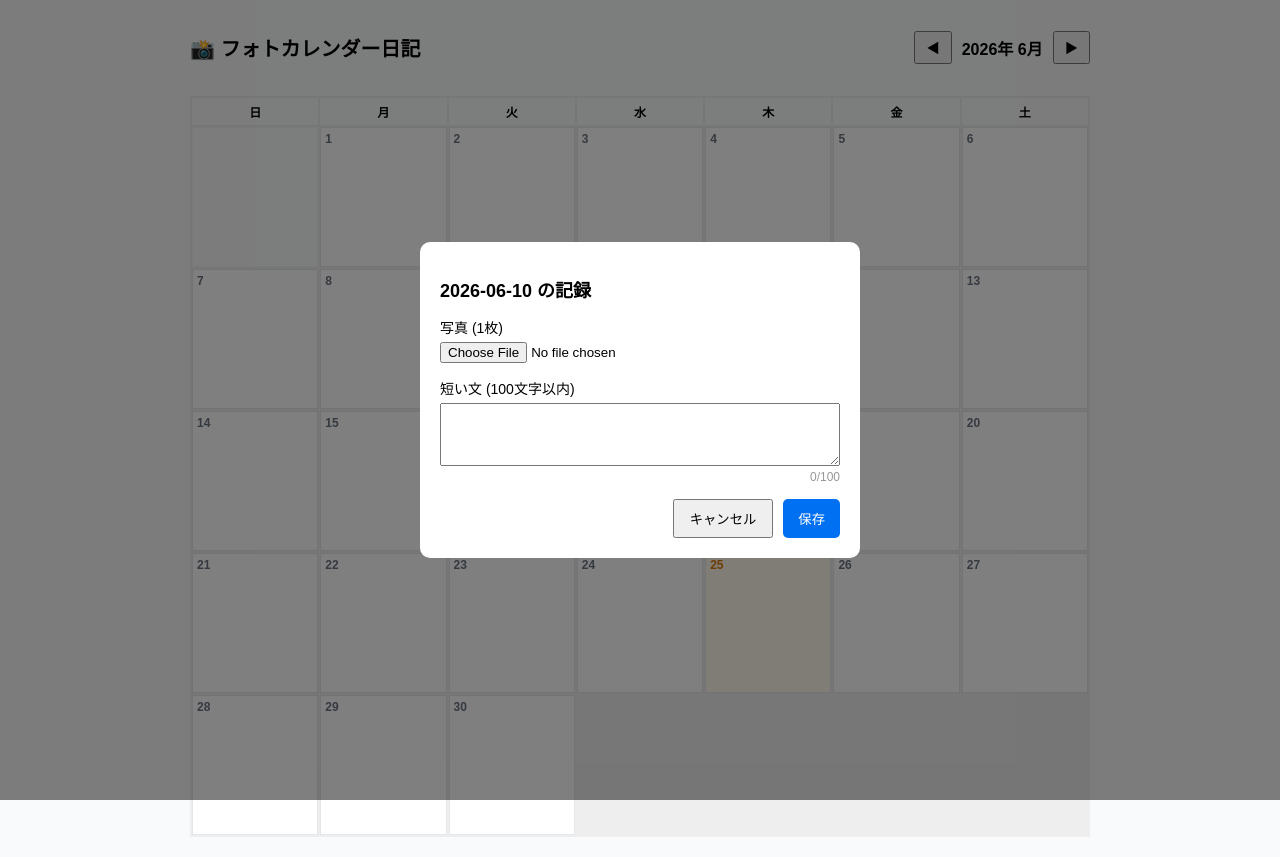
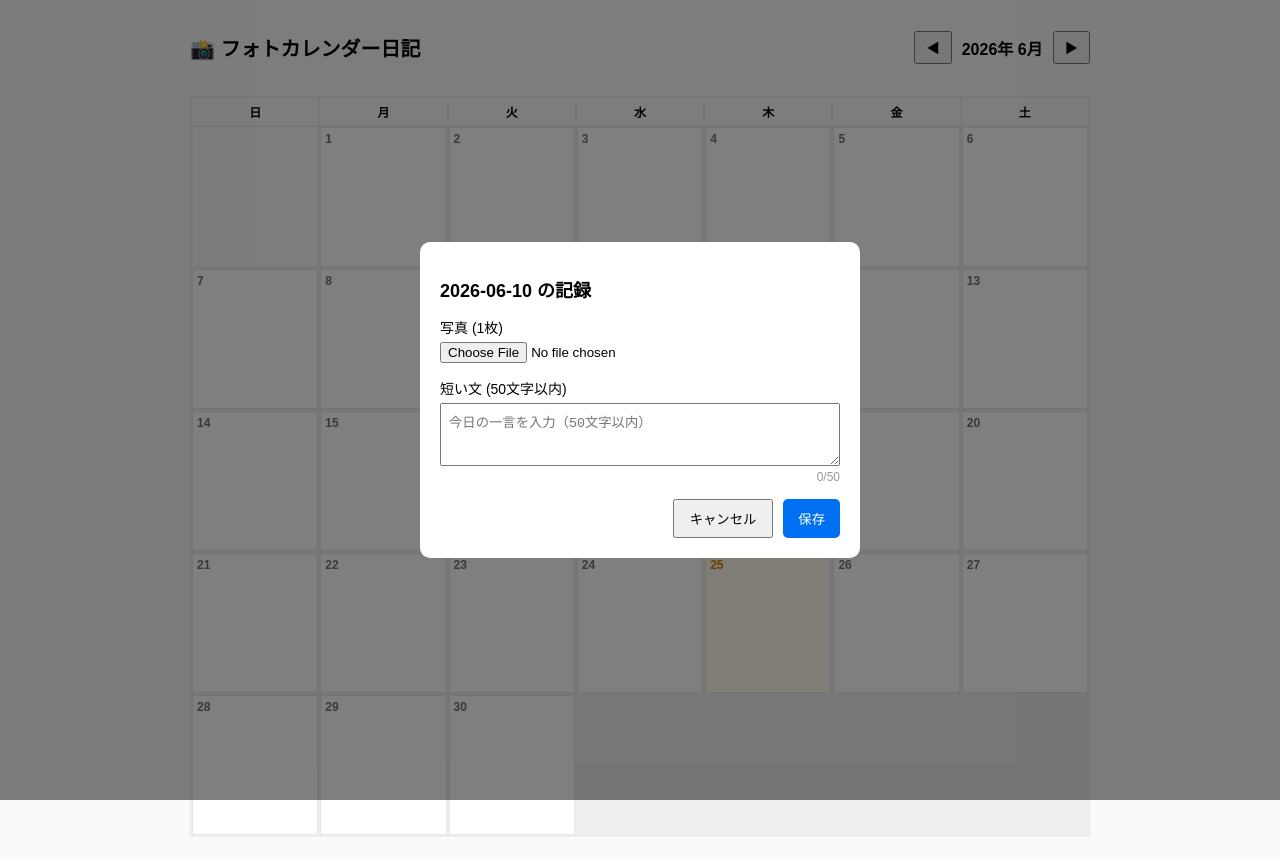
Before and after one commit to kikuchi615/photo-calendar, a Next.js app: page / in a window 1280 px wide. Both pictures are taken after a click on the element "10". Built offline with nearby package versions, Linux system fonts and the light colour scheme.

Commit message:
50文字に変更

```diff
--- a/src/app/page.tsx
+++ b/src/app/page.tsx
@@ -59,8 +59,10 @@ export default function Home() {
     setError(null);
 
     if (!selectedDate) return;
-    if (textInput.length > 100) {
-      setError("文章は100文字以内で入力してください。");
+
+    // 【変更点】50文字以上の長文は入力できないバリデーション
+    if (textInput.length > 50) {
+      setError("文章は50文字以内で入力してください。");
       return;
     }
 
@@ -110,12 +112,12 @@ export default function Home() {
       >
         <span style={{ fontWeight: 'bold', fontSize: '12px', marginBottom: '4px', color: isToday ? '#d97706' : '#6b7280' }}>{day}</span>
 
-        {/* 【変更点】写真を切り取らず、縮小して全体を表示する仕様に変更 */}
+        {/* 写真の表示（アスペクト比維持仕様） */}
         {entry?.photo && (
           <div style={{
             width: '100%',
             height: '65px',
-            backgroundColor: '#f3f4f6', // 余白ができた時の背景色
+            backgroundColor: '#f3f4f6',
             display: 'flex',
             alignItems: 'center',
             justifyContent: 'center',
@@ -128,7 +130,7 @@ export default function Home() {
               style={{
                 width: '100%',
                 height: '100%',
-                objectFit: 'contain' // 👈 これがアスペクト比を維持して縮小する魔法の指示です
+                objectFit: 'contain'
               }}
             />
           </div>
@@ -171,7 +173,6 @@ export default function Home() {
               <div>
                 <label style={{ display: 'block', fontSize: '14px', marginBottom: '5px' }}>写真 (1枚)</label>
                 <input type="file" accept="image/*" onChange={handleFileChange} />
-                {/* 入力画面のプレビューも綺麗に全体が収まるように設定 */}
                 {photoInput && (
                   <div style={{ width: '100%', height: '180px', backgroundColor: '#f3f4f6', display: 'flex', alignItems: 'center', justifyContent: 'center', marginTop: '10px', borderRadius: '5px', overflow: 'hidden' }}>
                     <img src={photoInput} alt="preview" style={{ width: '100%', height: '100%', objectFit: 'contain' }} />
@@ -180,12 +181,19 @@ export default function Home() {
               </div>
 
               <div>
-                <label style={{ display: 'block', fontSize: '14px', marginBottom: '5px' }}>短い文 (100文字以内)</label>
+                {/* 【変更点】ラベルとプレースホルダーを50文字以内に変更 */}
+                <label style={{ display: 'block', fontSize: '14px', marginBottom: '5px' }}>短い文 (50文字以内)</label>
                 <textarea
-                  value={textInput} onChange={(e) => setTextInput(e.target.value)}
-                  style={{ width: '100%', padding: '8px', boxSizing: 'border-box' }} rows={3}
+                  value={textInput}
+                  onChange={(e) => setTextInput(e.target.value)}
+                  placeholder="今日の一言を入力（50文字以内）"
+                  style={{ width: '100%', padding: '8px', boxSizing: 'border-box' }}
+                  rows={3}
                 />
-                <div style={{ textAlign: 'right', fontSize: '12px', color: textInput.length > 100 ? 'red' : '#999' }}>{textInput.length}/100</div>
+                {/* 【変更点】カウントの分母を50に変更。50文字を超えると赤字になります */}
+                <div style={{ textAlign: 'right', fontSize: '12px', color: textInput.length > 50 ? 'red' : '#999' }}>
+                  {textInput.length}/50
+                </div>
               </div>
 
               {error && <div style={{ color: 'red', fontSize: '14px' }}>{error}</div>}
```
